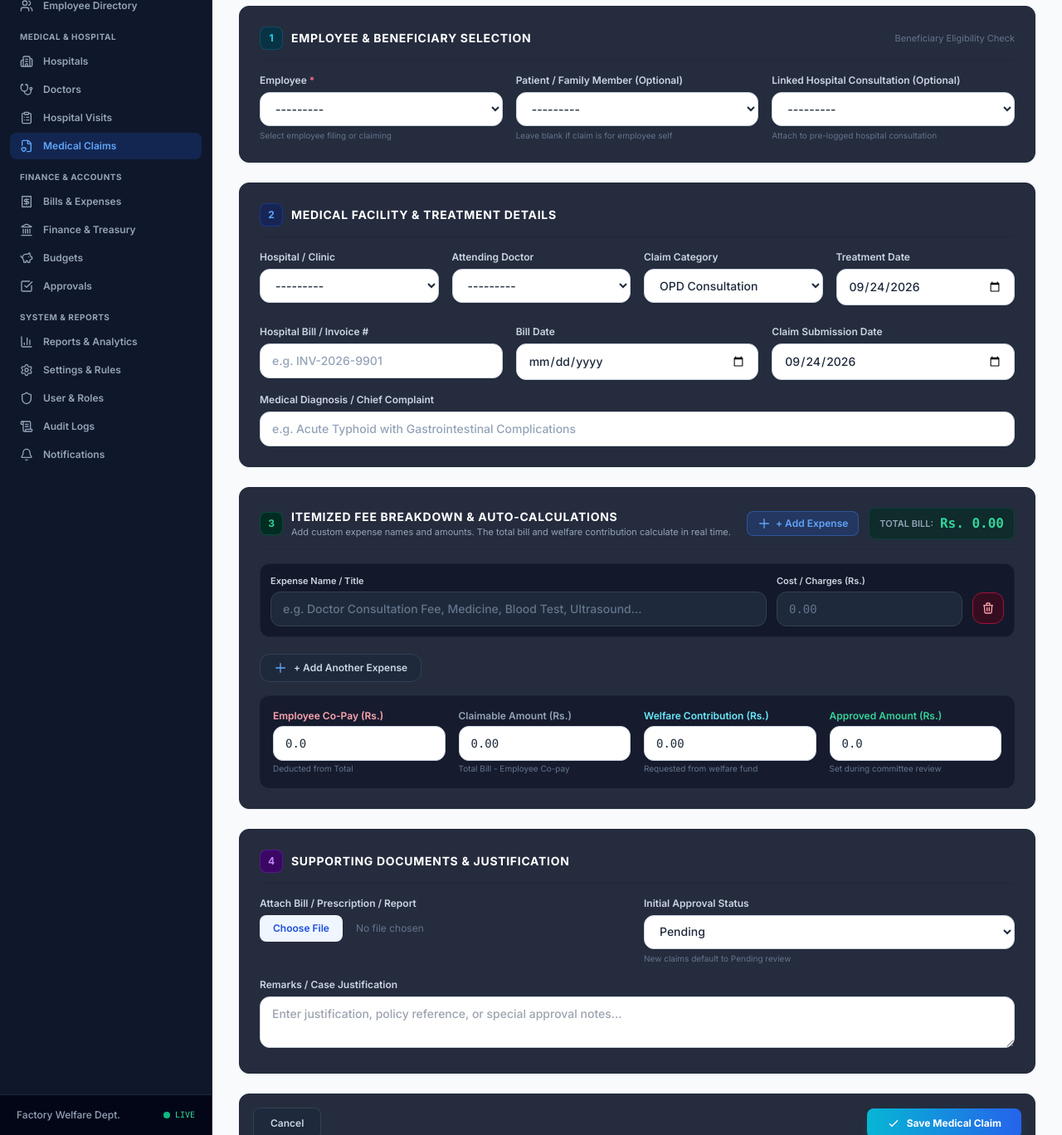
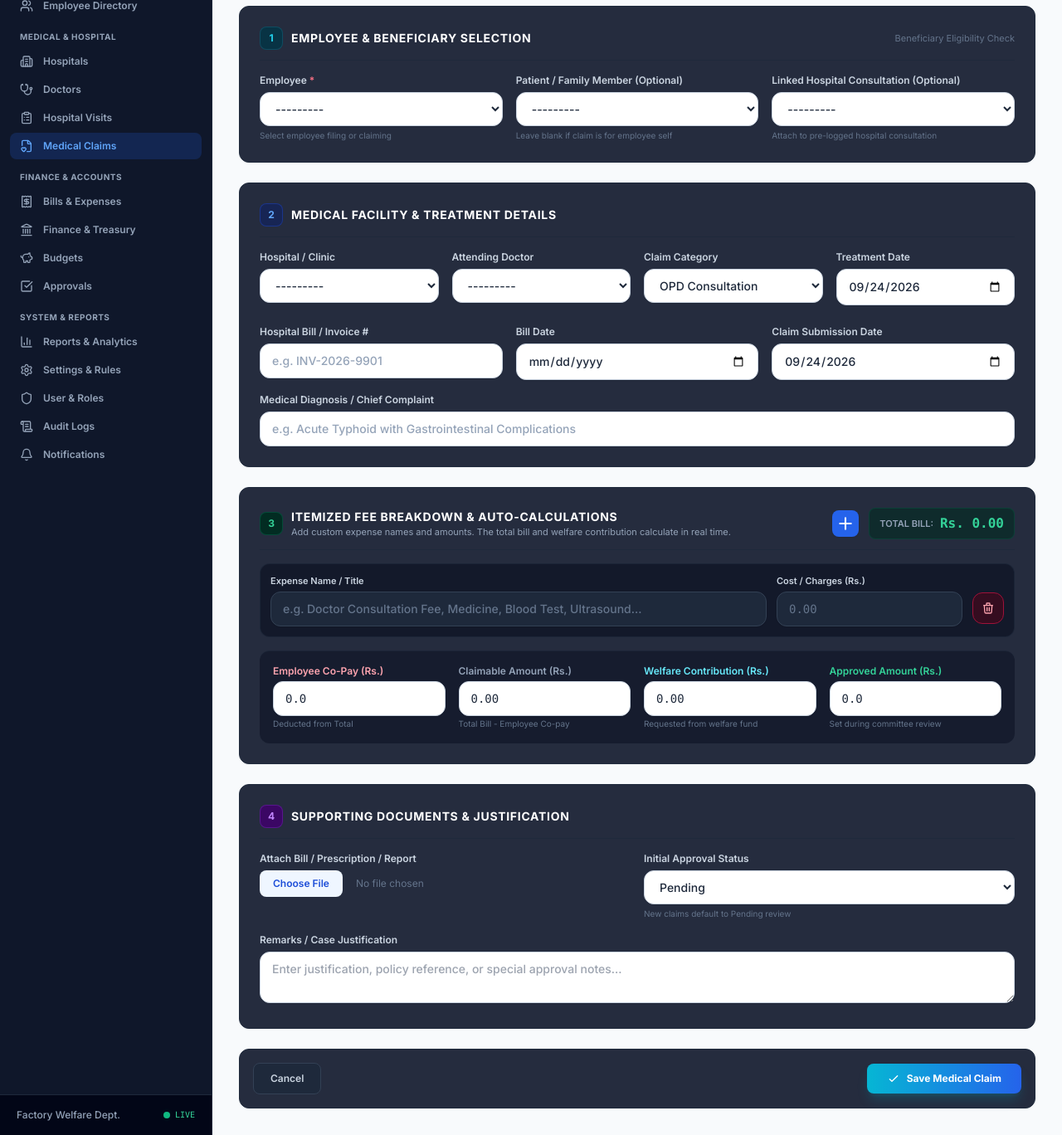
Before and after one commit to sanawebby-pixel/Portfolio-, a Django app: page /claims/create/ in a window 1280 px wide. Shown: the part 185-1553 px from the top of the page at 83% size. Run offline with Django 5.2, Linux system fonts and the light colour scheme; a user stored in the database is signed in; data comes from the database, SQL or seed files in the repository; data that the repository does not hold is empty; some libraries are stand-ins or nearby versions.

Commit message:
Simplify add expense button to a single clean plus (+) button without duplicate text or bottom duplicate

```diff
--- a/welfare_app/templates/welfare_app/claims/form.html
+++ b/welfare_app/templates/welfare_app/claims/form.html
@@ -158,9 +158,8 @@
           </div>
         </div>
         <div class="flex items-center gap-3 self-start sm:self-auto">
-          <button type="button" id="add-expense-row-btn" class="inline-flex items-center gap-1.5 px-3 py-1.5 rounded-lg bg-blue-600/20 hover:bg-blue-600/30 text-blue-400 hover:text-blue-300 border border-blue-500/40 text-xs font-semibold transition-colors">
-            <svg class="w-4 h-4" fill="none" stroke="currentColor" viewBox="0 0 24 24"><path stroke-linecap="round" stroke-linejoin="round" stroke-width="2" d="M12 4v16m8-8H4"/></svg>
-            + Add Expense
+          <button type="button" id="add-expense-row-btn" class="w-8 h-8 rounded-lg bg-blue-600 hover:bg-blue-500 text-white flex items-center justify-center transition-all shadow-sm hover:scale-105 active:scale-95 cursor-pointer" title="Add Expense Row">
+            <svg class="w-5 h-5" fill="none" stroke="currentColor" stroke-width="2.5" viewBox="0 0 24 24"><path stroke-linecap="round" stroke-linejoin="round" d="M12 4v16m8-8H4"/></svg>
           </button>
           <div class="bg-emerald-950/60 border border-emerald-800/40 px-3 py-1.5 rounded-lg flex items-center gap-2">
             <span class="text-[11px] text-slate-400 uppercase font-semibold">Total Bill:</span>
@@ -190,14 +189,6 @@
             </div>
           {% endfor %}
         {% endif %}
-      </div>
-
-      <!-- Add Expense Button (Bottom) -->
-      <div class="pt-1">
-        <button type="button" id="add-expense-row-btn-bottom" class="inline-flex items-center gap-2 px-4 py-2 rounded-xl bg-slate-800 hover:bg-slate-700 text-slate-300 hover:text-white border border-slate-700 text-xs font-semibold transition-colors">
-          <svg class="w-4 h-4 text-blue-400" fill="none" stroke="currentColor" viewBox="0 0 24 24"><path stroke-linecap="round" stroke-linejoin="round" stroke-width="2" d="M12 4v16m8-8H4"/></svg>
-          + Add Another Expense
-        </button>
       </div>
 
       <!-- Totals & Welfare Fund Contribution Calculation Row -->
@@ -275,8 +266,7 @@
 <script>
 document.addEventListener('DOMContentLoaded', function() {
   const container = document.getElementById('dynamic-expenses-container');
-  const addBtnTop = document.getElementById('add-expense-row-btn');
-  const addBtnBottom = document.getElementById('add-expense-row-btn-bottom');
+  const addBtn = document.getElementById('add-expense-row-btn');
   const employeeContribField = document.getElementById('id_employee_contribution');
   const claimableField = document.getElementById('id_claimable_amount');
   const welfareContribField = document.getElementById('id_welfare_contribution');
@@ -349,15 +339,8 @@ document.addEventListener('DOMContentLoaded', function() {
     return row;
   }
 
-  if (addBtnTop) {
-    addBtnTop.addEventListener('click', function() {
-      const newRow = createExpenseRow();
-      const input = newRow.querySelector('.expense-title-input');
-      if (input) input.focus();
-    });
-  }
-  if (addBtnBottom) {
-    addBtnBottom.addEventListener('click', function() {
+  if (addBtn) {
+    addBtn.addEventListener('click', function() {
       const newRow = createExpenseRow();
       const input = newRow.querySelector('.expense-title-input');
       if (input) input.focus();
```
